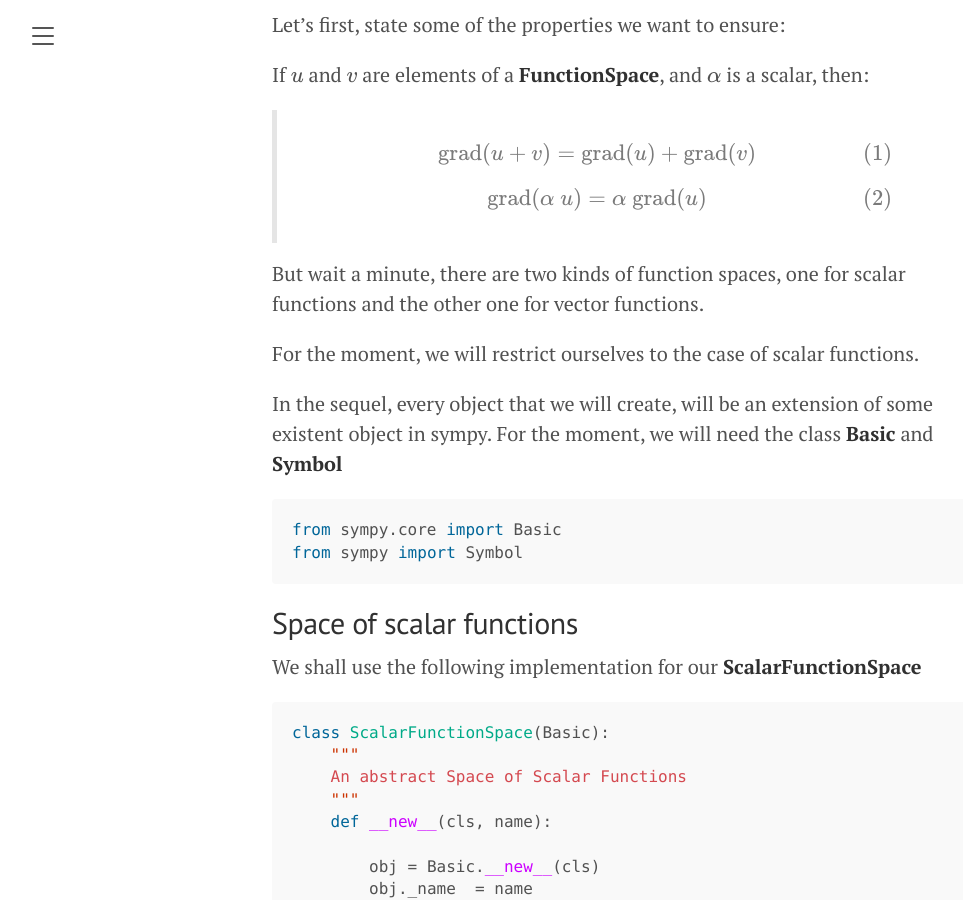
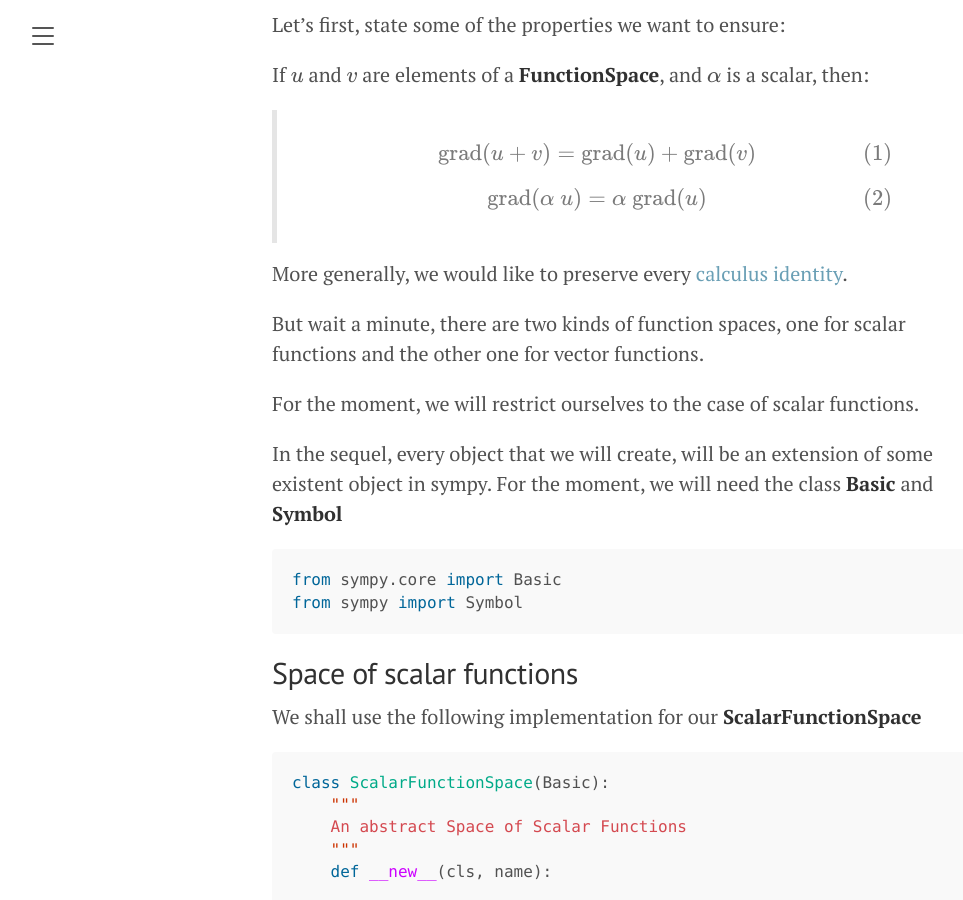
Before and after one commit to ratnania/ratnania.github.io, a Jekyll site: the page built from _posts/2022-01-31-building-cas-part-1.md, in a window 1280 px wide and 900 px high, scrolled down 322 px. Shown: the whole window, without its empty margins (8-971 px from the left). Built offline with Jekyll 4.4.1, drawn with Linux system fonts in a browser that asks for light colours; formulas are drawn with MathJax 3.

Commit message:
start building cas system

```diff
--- a/_posts/2022-01-31-building-cas-part-1.md
+++ b/_posts/2022-01-31-building-cas-part-1.md
@@ -23,6 +23,8 @@ If $$u$$ and $$v$$ are elements of a **FunctionSpace**, and $$\alpha$$ is a scal
     \grad(\alpha~u) = \alpha~\grad(u)
   \end{equation}
   $$
+
+More generally, we would like to preserve every [calculus identity](https://en.wikipedia.org/wiki/Vector_calculus_identities#Gradient).
 
 But wait a minute, there are two kinds of function spaces, one for scalar functions and the other one for vector functions.
 
```
